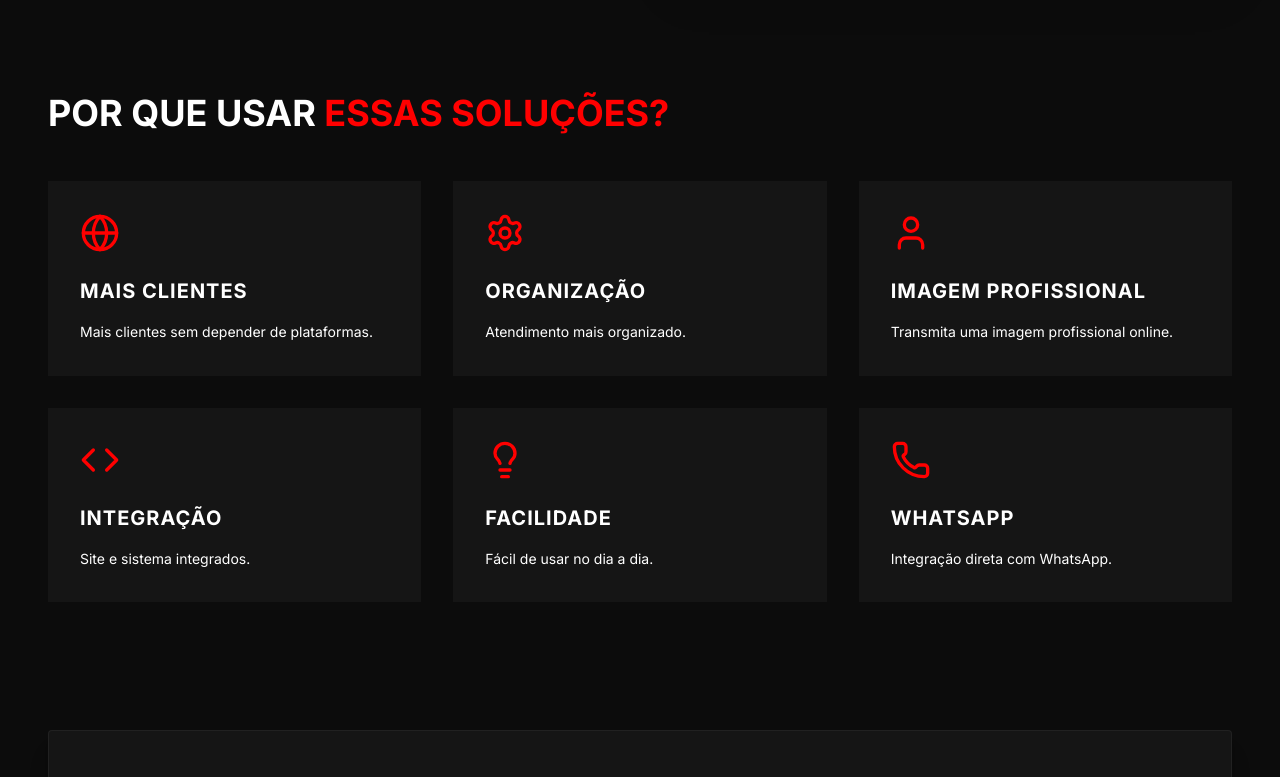
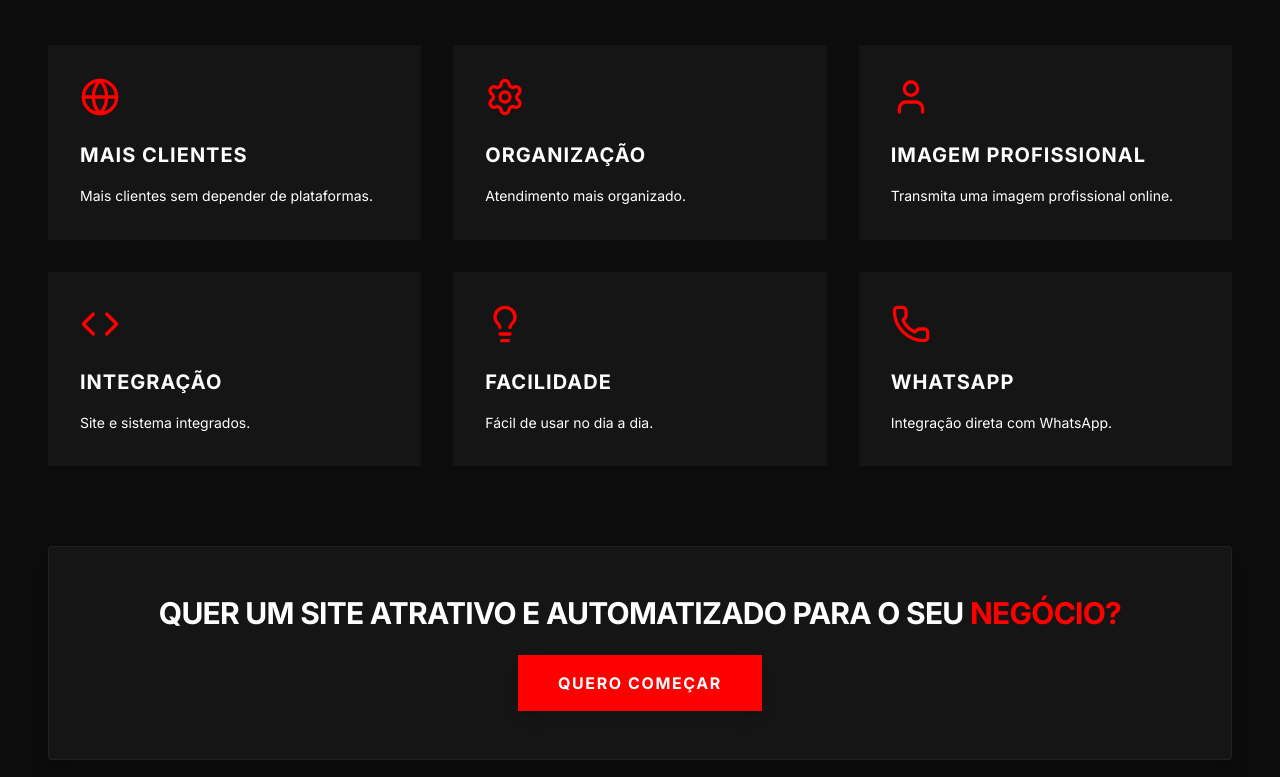
Before and after one commit to jrmacbrandt/J.Roberto, a React (Vite) app: page / in a window 1280 px wide. Shown: the part 2017-2794 px from the top of the page. Built offline with nearby package versions, Linux system fonts and the light colour scheme; a web font is replaced by a local one.

Commit message:
style: further reduce section spacing and internal margins

```diff
--- a/src/App.tsx
+++ b/src/App.tsx
@@ -207,7 +207,7 @@ const Header = () => {
   }), []);
 
   return (
-    <section id="home" className="relative min-h-screen w-full flex items-center justify-center overflow-hidden pt-32 md:pt-40 pb-16 md:pb-24">
+    <section id="home" className="relative min-h-screen w-full flex items-center justify-center overflow-hidden pt-32 md:pt-40 pb-12 md:pb-16">
       {init && (
         <Particles
           id="tsparticles"
@@ -275,9 +275,9 @@ const About = () => {
   ];
 
   return (
-    <section id="about" className="py-16 md:py-24 px-6 md:px-12 bg-[#0c0c0c]">
+    <section id="about" className="py-12 md:py-16 px-6 md:px-12 bg-[#0c0c0c]">
       <div className="max-w-7xl mx-auto">
-        <div className="flex flex-wrap justify-center gap-8 mb-16 border-b border-white/5 pb-12">
+        <div className="flex flex-wrap justify-center gap-8 mb-10 border-b border-white/5 pb-12">
           <div className="flex gap-6">
             <a href="mailto:jrmacbrandt@yahoo.com" className="hover:scale-110 transition-transform color p-3 bg-white/5 rounded-full backdrop-blur-sm flex items-center justify-center">
               <Mail size={24} />
@@ -360,7 +360,7 @@ const About = () => {
           </div>
         </div>
 
-        <div id="services" className="mt-20 md:mt-32 mb-16 md:mb-24">
+        <div id="services" className="mt-12 md:mt-20 mb-12 md:mb-16">
           <div className="services-heading text-4xl font-bold mb-12 uppercase">
             Por que usar <span className="color">essas soluções?</span>
           </div>
@@ -383,14 +383,14 @@ const About = () => {
         </div>
 
         {/* CTA Intermediary */}
-        <div className="mt-20 md:mt-32 text-center bg-[#151515] p-12 rounded-sm border border-white/5 shadow-xl">
+        <div className="mt-12 md:mt-20 text-center bg-[#151515] p-12 rounded-sm border border-white/5 shadow-xl">
           <h3 className="text-3xl font-bold mb-6 uppercase tracking-tight">Quer um site atrativo e automatizado para o seu <span className="color">negócio?</span></h3>
           <a href="https://wa.me/5521980914107?text=Oi,%20vim%20pelo%20site%20e%20quero%20mais%20clientes" target="_blank" rel="noreferrer" className="inline-block px-10 py-4 bg-color text-white font-bold uppercase tracking-widest hover:brightness-110 transition-all shadow-lg transform hover:-translate-y-1">
             Quero começar
           </a>
         </div>
 
-        <div id="skills" className="mt-20 md:mt-32">
+        <div id="skills" className="mt-12 md:mt-20">
           <div className="skills-header text-4xl font-bold mb-12 uppercase">
             Resultados para o <span className="color">seu negócio</span>
           </div>
@@ -436,7 +436,7 @@ const Portfolio = () => {
   ];
 
   return (
-    <section id="portfolio" className="py-16 md:py-24 px-6 md:px-12 bg-[#0a0a0a]">
+    <section id="portfolio" className="py-12 md:py-16 px-6 md:px-12 bg-[#0a0a0a]">
       <div className="max-w-7xl mx-auto">
         <div className="portfolio-header mb-20 text-center md:text-left">
           <h2 className="text-4xl md:text-6xl font-bold uppercase tracking-tighter">
@@ -499,7 +499,7 @@ const FAQ = () => {
   const [activeIndex, setActiveIndex] = useState<number | null>(null);
 
   return (
-    <section id="faq" className="py-16 md:py-24 px-6 md:px-12 bg-[#0c0c0c]">
+    <section id="faq" className="py-12 md:py-16 px-6 md:px-12 bg-[#0c0c0c]">
       <div className="max-w-4xl mx-auto">
         <div className="faq-header mb-16 text-center md:text-left">
           <h2 className="text-4xl md:text-6xl font-bold uppercase tracking-tighter">
@@ -546,7 +546,7 @@ const FAQ = () => {
 
 const Contact = () => {
   return (
-    <section id="contact" className="py-16 md:py-24 px-6 md:px-12 bg-[#0a0a0a]">
+    <section id="contact" className="py-12 md:py-16 px-6 md:px-12 bg-[#0a0a0a]">
       <div className="max-w-7xl mx-auto">
         <div className="contact-header mb-20 text-center md:text-left">
           <h2 className="text-4xl md:text-6xl font-bold uppercase tracking-tighter">
```
